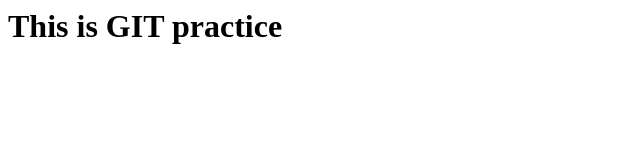
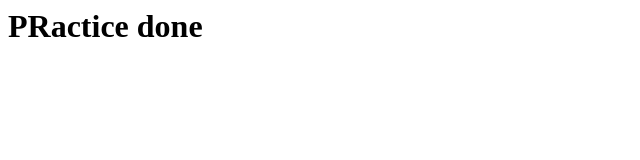
Before and after one commit to Kailash130799/Aquadev, a plain HTML site: page index.html in a window 1280 px wide. Shown: the whole page, without its empty margins (0-640 px from the left). Drawn offline with Linux system fonts and the light colour scheme.

Commit message:
SECOND COMMIT

```diff
--- a/index.html
+++ b/index.html
@@ -1,3 +1,3 @@
 <html>
-<h1>This is GIT practice</h1>
+<h1>PRactice done</h1>
 </html>
```
